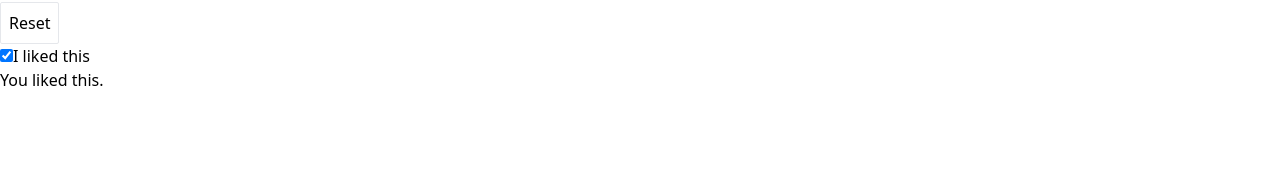
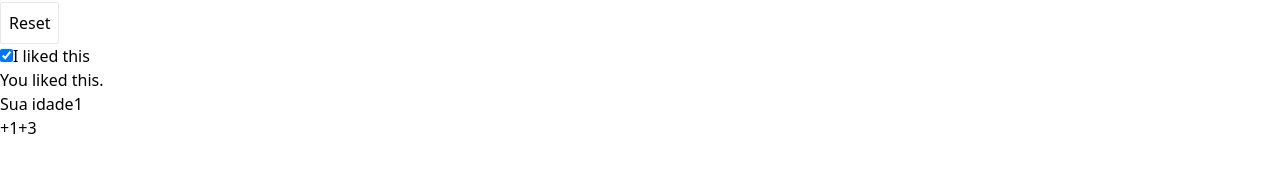
Before and after one commit to EdsonGaspar/App-react, a React (Vite) app: page / in a window 1280 px wide. Shown: the part 256-428 px from the top of the page. Built offline with nearby package versions, Linux system fonts and the light colour scheme.

Commit message:
Adicionando idade de duas formas distintas

```diff
--- a/src/App.jsx
+++ b/src/App.jsx
@@ -1,3 +1,4 @@
+import { AddAge } from "./components/AddAge";
 import AddTasks from "./components/AddTasks";
 import { BoxSelection } from "./components/BoxSelection";
 import { ChangeText } from "./components/ChangeText";
@@ -14,6 +15,7 @@ function App() {
       <Counter />
       <ChangeText />
       <BoxSelection />
+      <AddAge />
     </div>
   );
 }
--- a/src/components/AddAge.jsx
+++ b/src/components/AddAge.jsx
@@ -0,0 +1,22 @@
+import { useState } from "react";
+
+export function AddAge() {
+  const [age, setAge] = useState(1);
+
+  function changeAgePlusOne() {
+    setAge((a) => a + 1);
+  }
+  function changeAgePlusThree() {
+    setAge((a) => a + 3);
+  }
+
+  return (
+    <div>
+      <h1>Sua idade{age}</h1>
+      <button onClick={changeAgePlusOne} className="">
+        +1
+      </button>
+      <button onClick={changeAgePlusThree}>+3</button>
+    </div>
+  );
+}
```
